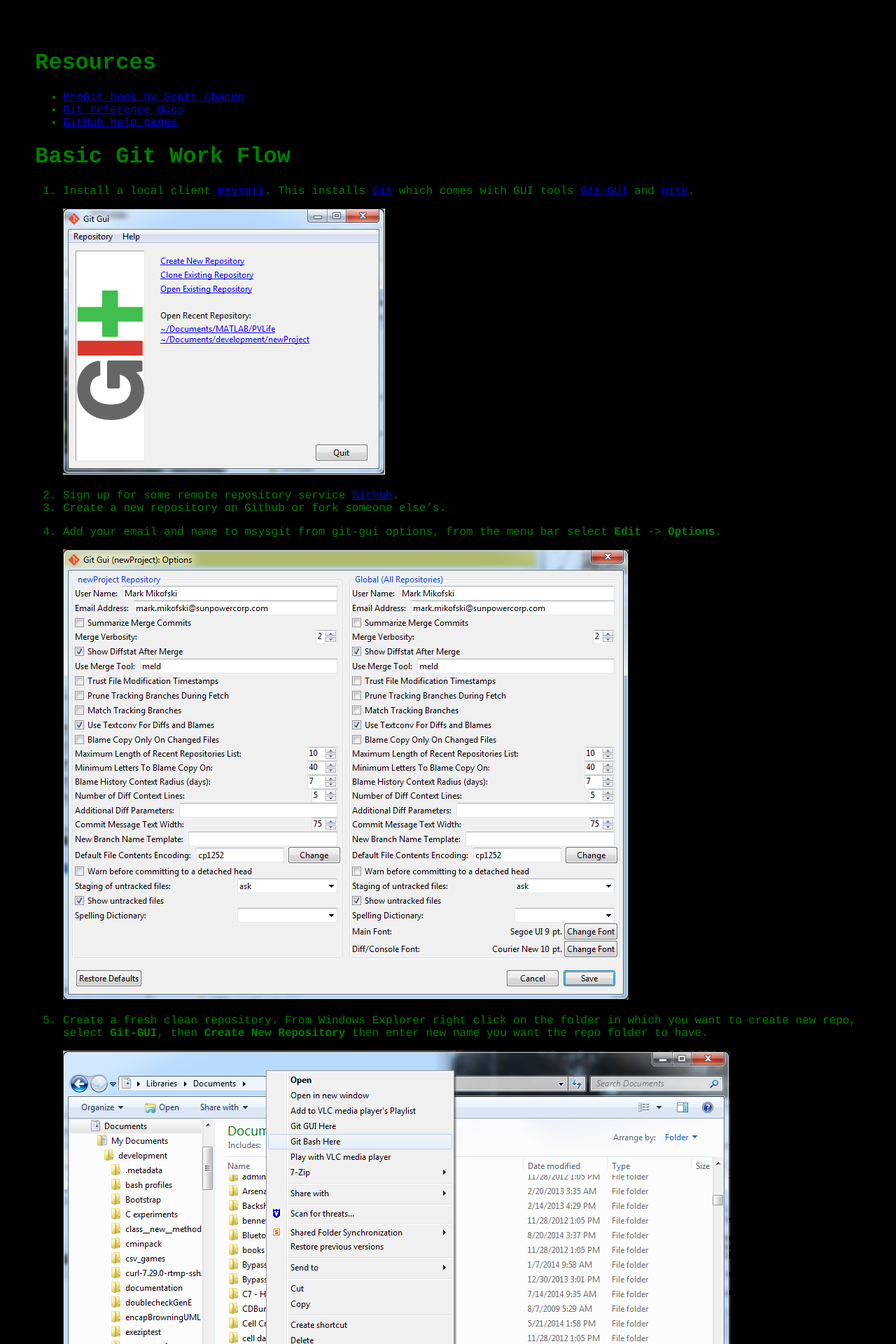
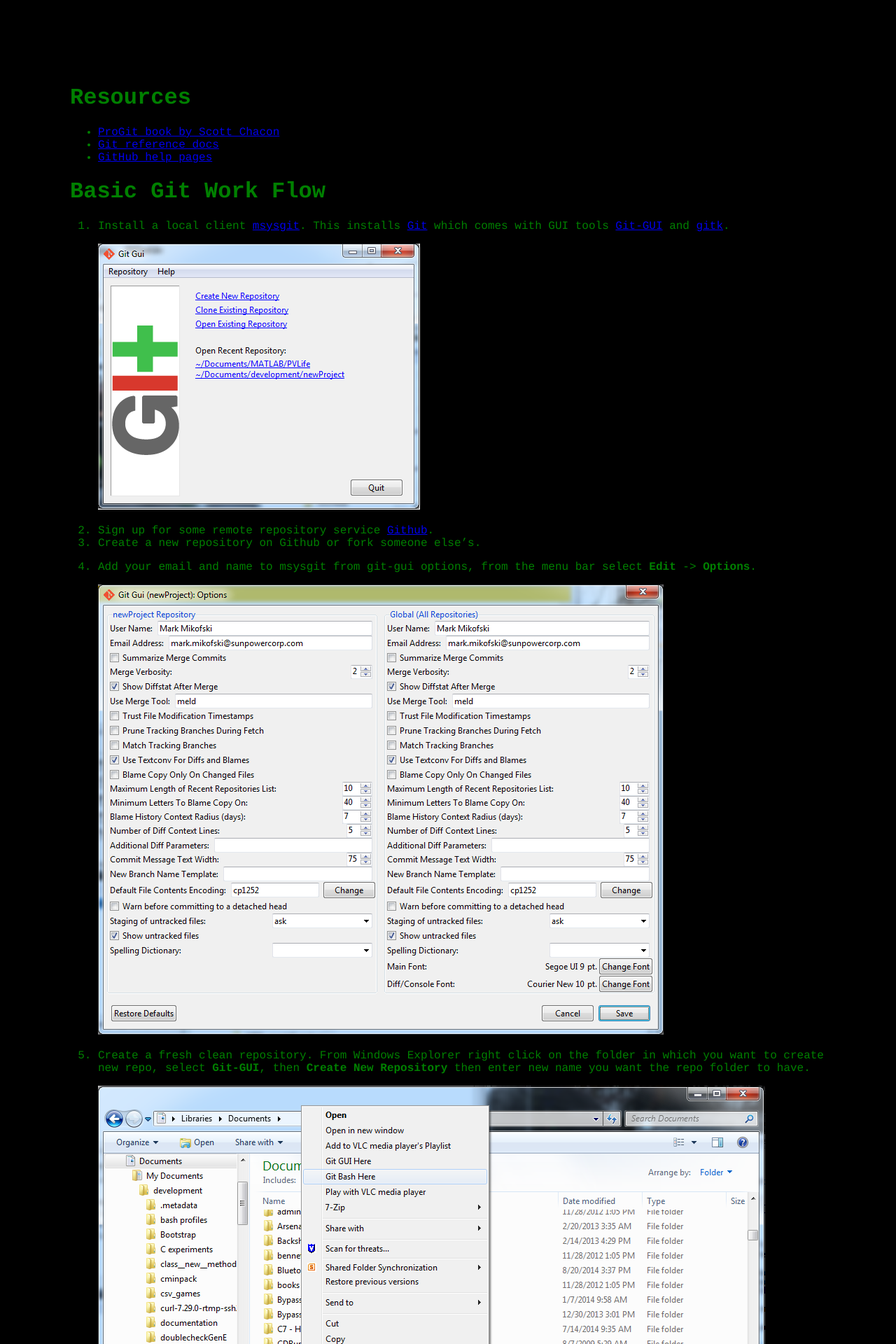
Before and after one commit to mikofski/BasicGitWorkFlow, a Jekyll site: the page built from index.md, in a window 1280 px wide. Shown: the top 1920 px of the page at 70% size. Built offline with Jekyll 4.4.1, drawn with Linux system fonts in a browser that asks for light colours; our own code applies the rules of GitHub Pages for plain Markdown files.

Commit message:
set style to full body
fixes white margin on mobile devices

```diff
--- a/_layouts/default.html
+++ b/_layouts/default.html
@@ -3,6 +3,7 @@
 <head>
   <style>
   #content {
+    margin: 0;
     background-color: black;
     color: green;
     font-family: courier;
@@ -10,7 +11,7 @@
   }
   </style>
 </head>
-<body style="margin: 0">
+<body style="margin: 0; background-color: black; color: green; font-family: courier; padding: 50px;">
   <div id="content">
   {{ content }}
   </div>
```
